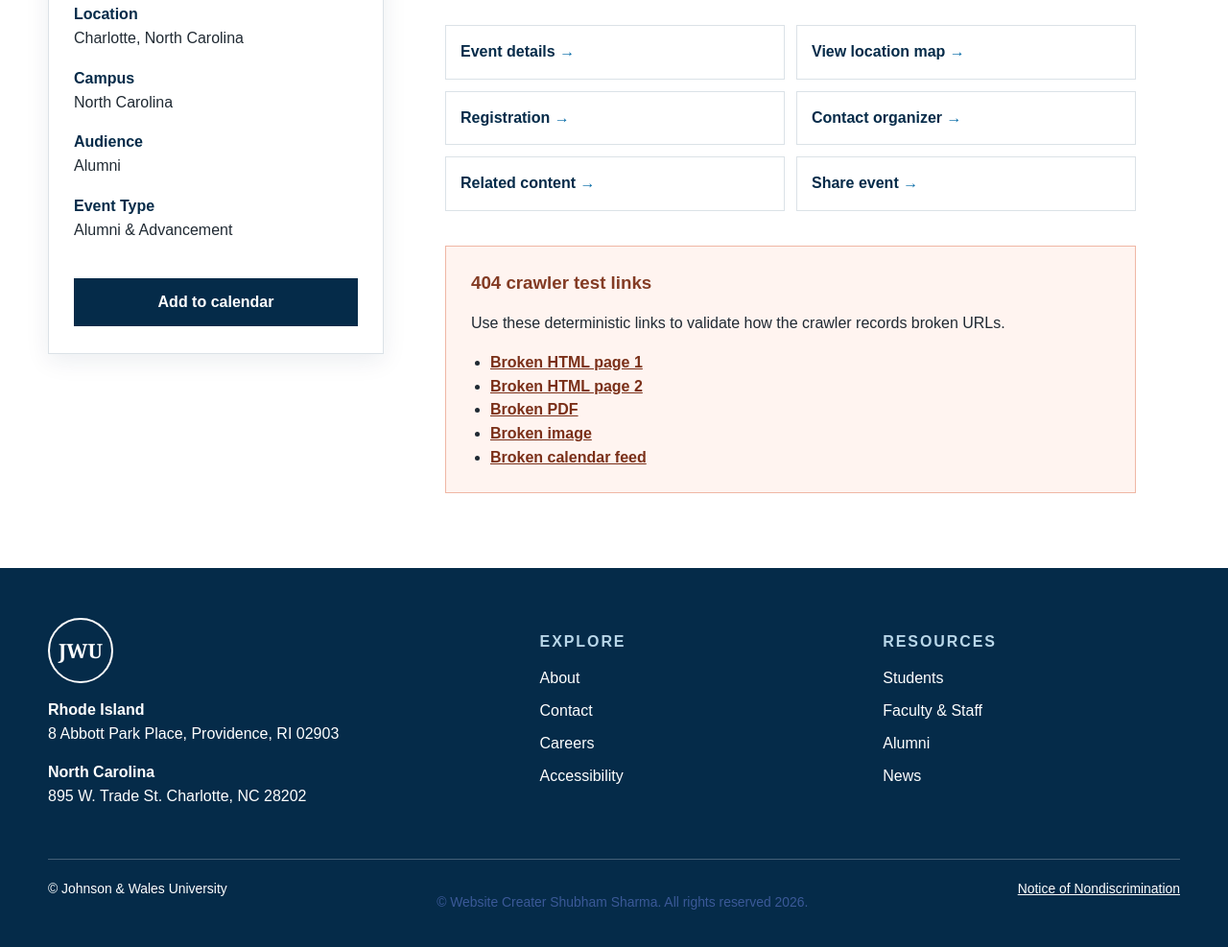
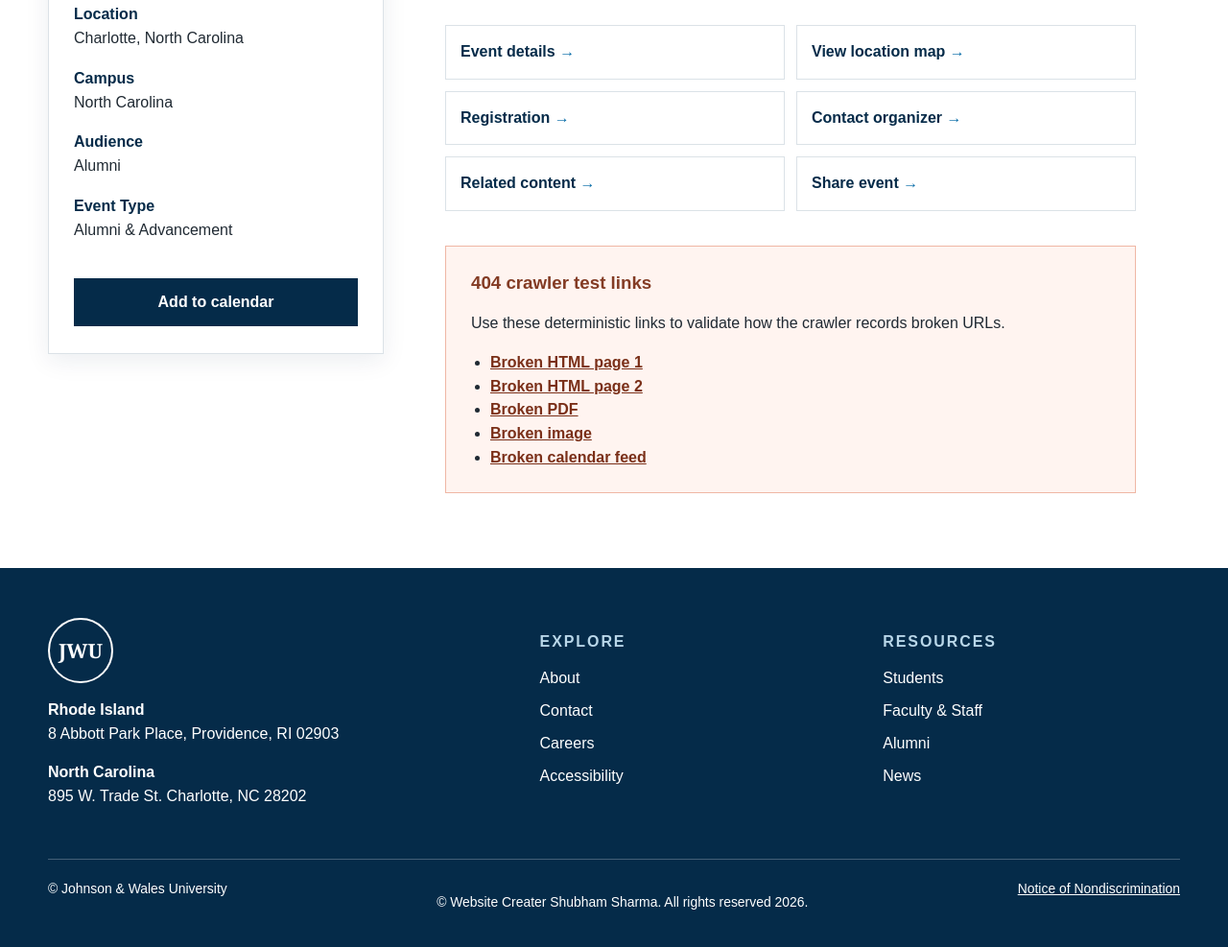
Before and after one commit to Shubham-AutomationTester/Demo_Site_Jsonld, a website: page index.html in a window 1280 px wide. Shown: the part 970-1957 px from the top of the page at 96% size. Drawn offline with Linux system fonts and the light colour scheme.

Commit message:
Update index.html

```diff
--- a/index.html
+++ b/index.html
@@ -218,7 +218,7 @@
     </div>
     <div class="container footer-bottom">
       <span>© Johnson &amp; Wales University</span>
-		<div style="text-align: center; color: #3b5998;">
+		<div style="text-align: center; color: #ffffff;">
     <p>© Website Creater Shubham Sharma. All rights reserved 2026.</p>
 </div>
 		<a href="/broken/nondiscrimination">Notice of Nondiscrimination</a>
```
